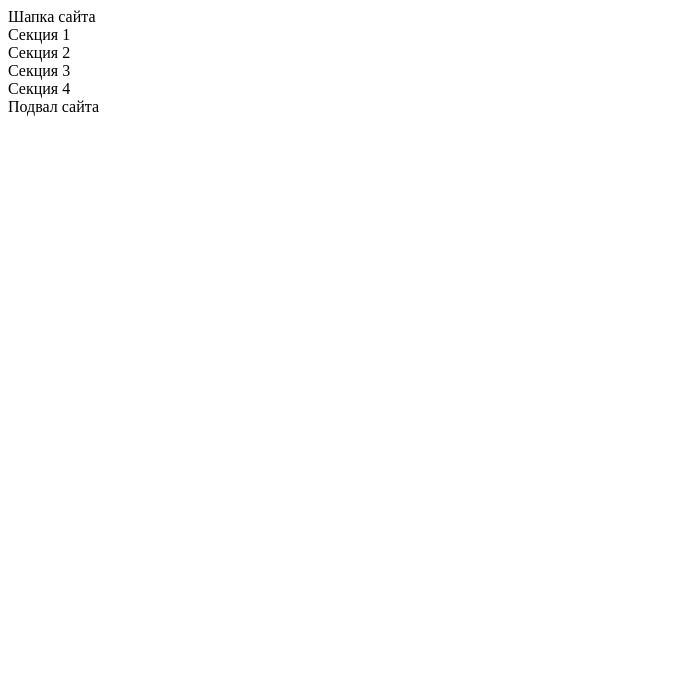
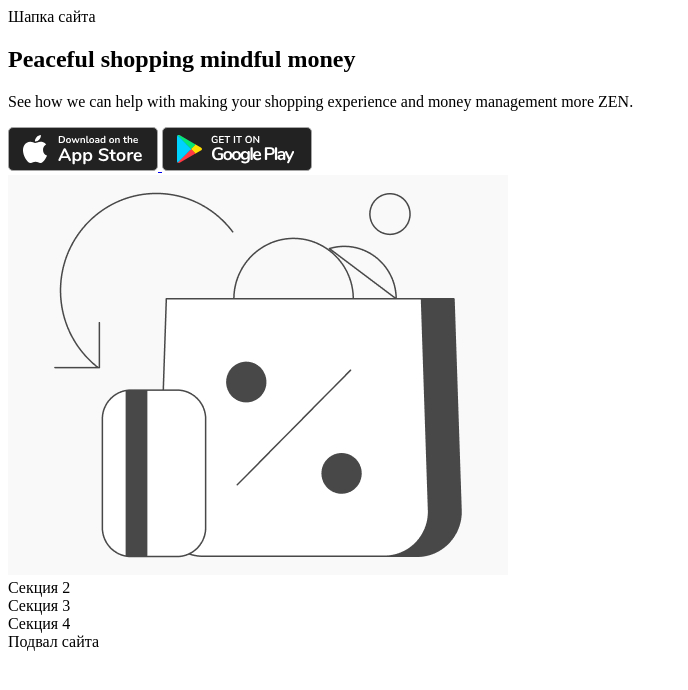
Before and after one commit to xxx-1976/ng-free-zen, a plain HTML site: page index.html in a window 1280 px wide. Shown: the whole page, without its empty margins (0-688 px from the left). Drawn offline with Linux system fonts and the light colour scheme.

Commit message:
Added html for section 1

```diff
--- a/index.html
+++ b/index.html
@@ -10,7 +10,28 @@
     <!-- Шапка сайта -->
     <header>Шапка сайта</header>
     <!-- Секция 1 -->
-    <section>Секция 1</section>
+    <section class="section" id="warranty">
+      <div class="wrapper">
+        <div class="text-block">
+          <h1 class="title">Peaceful shopping mindful money</h1>
+          <p class="copy">
+            See how we can help with making your shopping experience and money
+            management more ZEN.
+          </p>
+          <div class="links">
+            <a class="link" href="https://apple.com">
+              <img src="./assets/icons/apple.svg" alt="Apple icon" />
+            </a>
+            <a class="link" href="https://google.com">
+              <img src="./assets/icons/google.svg" alt="Google icon" />
+            </a>
+          </div>
+        </div>
+        <div class="image-block">
+          <img src="./assets/images/1.jpg" alt="Bag and device" />
+        </div>
+      </div>
+    </section>
     <!-- Секция 2 -->
     <section>Секция 2</section>
     <!-- Секция 3 -->
```
Also changed, not shown: assets/icons/apple.svg (added), assets/icons/google.svg (added), assets/images/1.jpg (added), assets/images/2.jpg (added), assets/images/3.jpg (added), 2 other files.
